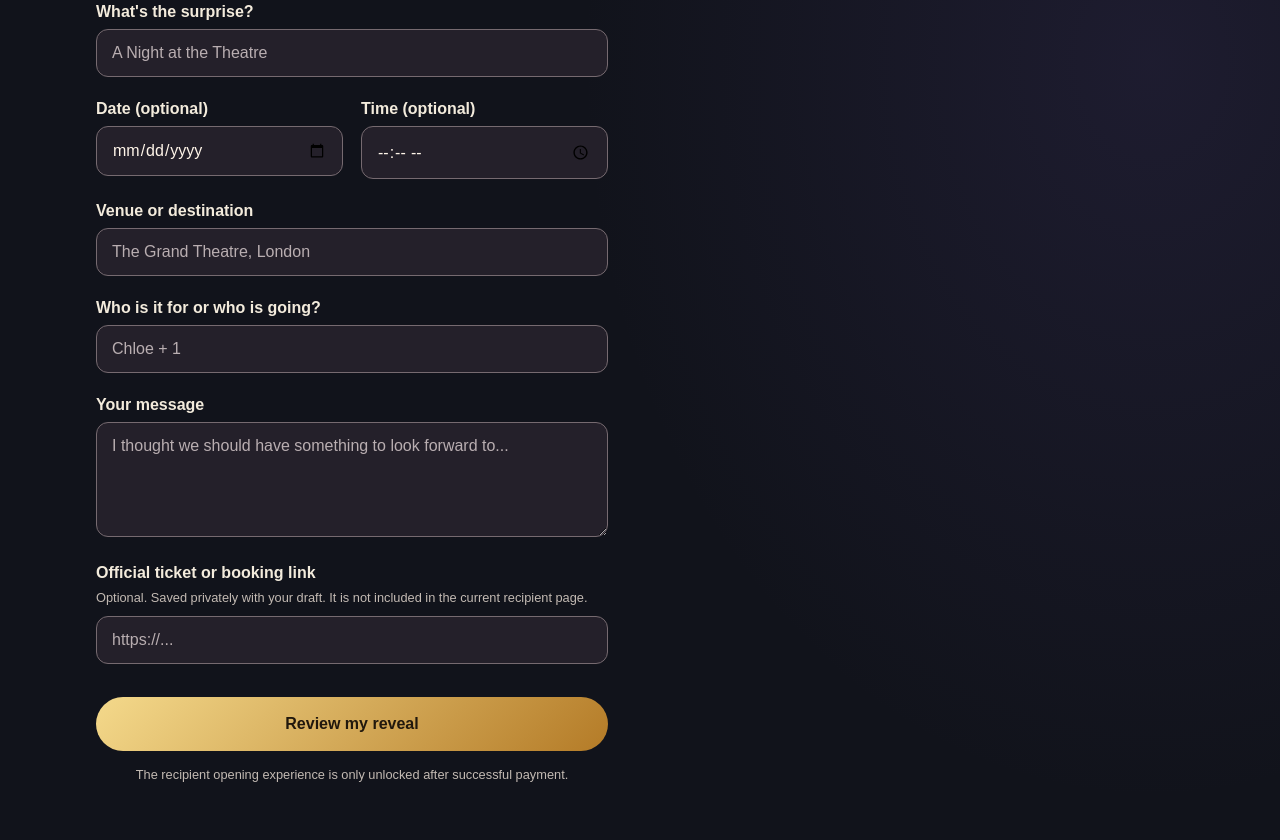
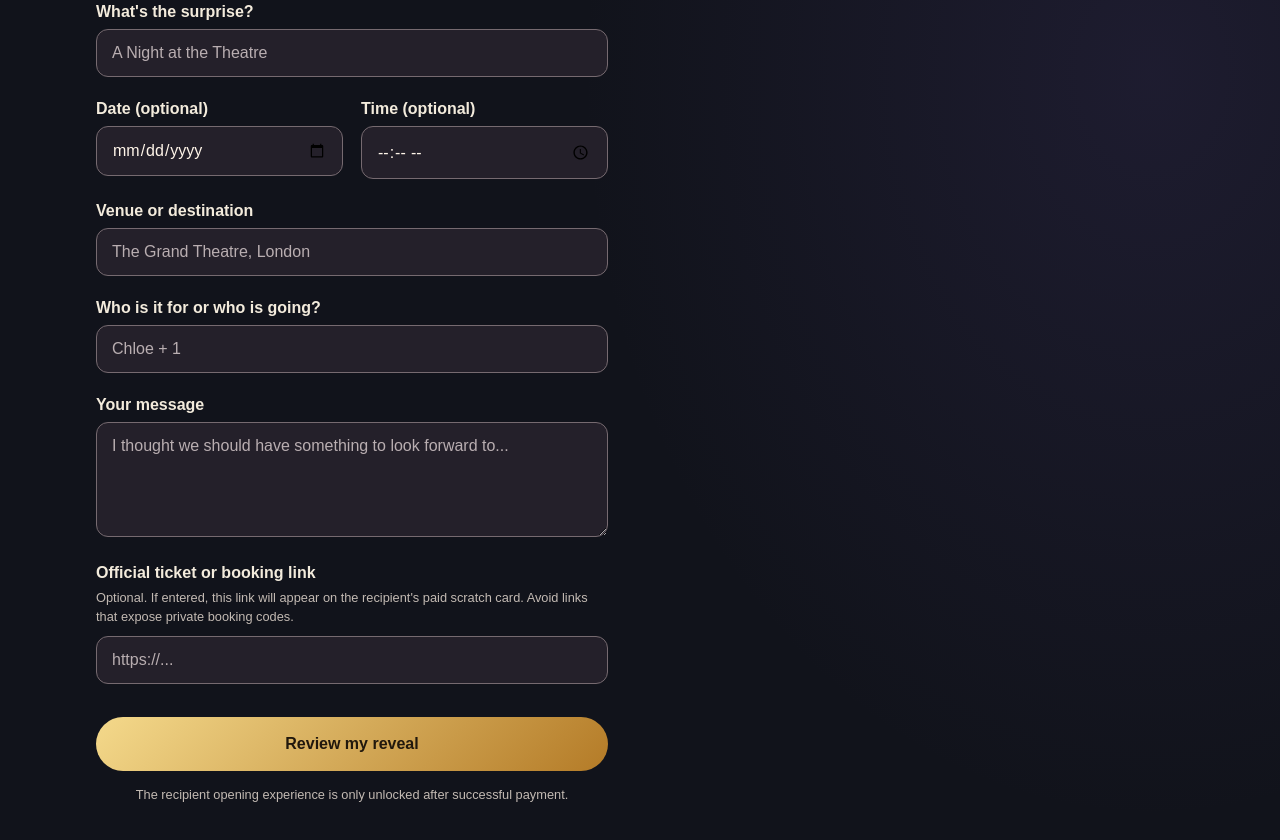
Before and after one commit to Fentioni/reveal-mvp, a website: page public/legacy-create.html in a window 1280 px wide. Shown: the part 1430-2270 px from the top of the page. Drawn offline with Linux system fonts and the light colour scheme.

Commit message:
Clarify that a supplied booking URL appears on the paid recipient card

```diff
--- a/public/legacy-create.html
+++ b/public/legacy-create.html
@@ -720,8 +720,8 @@
           <div class="field">
             <label for="ticketUrl">Official ticket or booking link</label>
             <p class="field-help">
-              Optional. Saved privately with your draft. It is not
-              included in the current recipient page.
+              Optional. If entered, this link will appear on the recipient's
+              paid scratch card. Avoid links that expose private booking codes.
             </p>
             <input
               id="ticketUrl"
```
